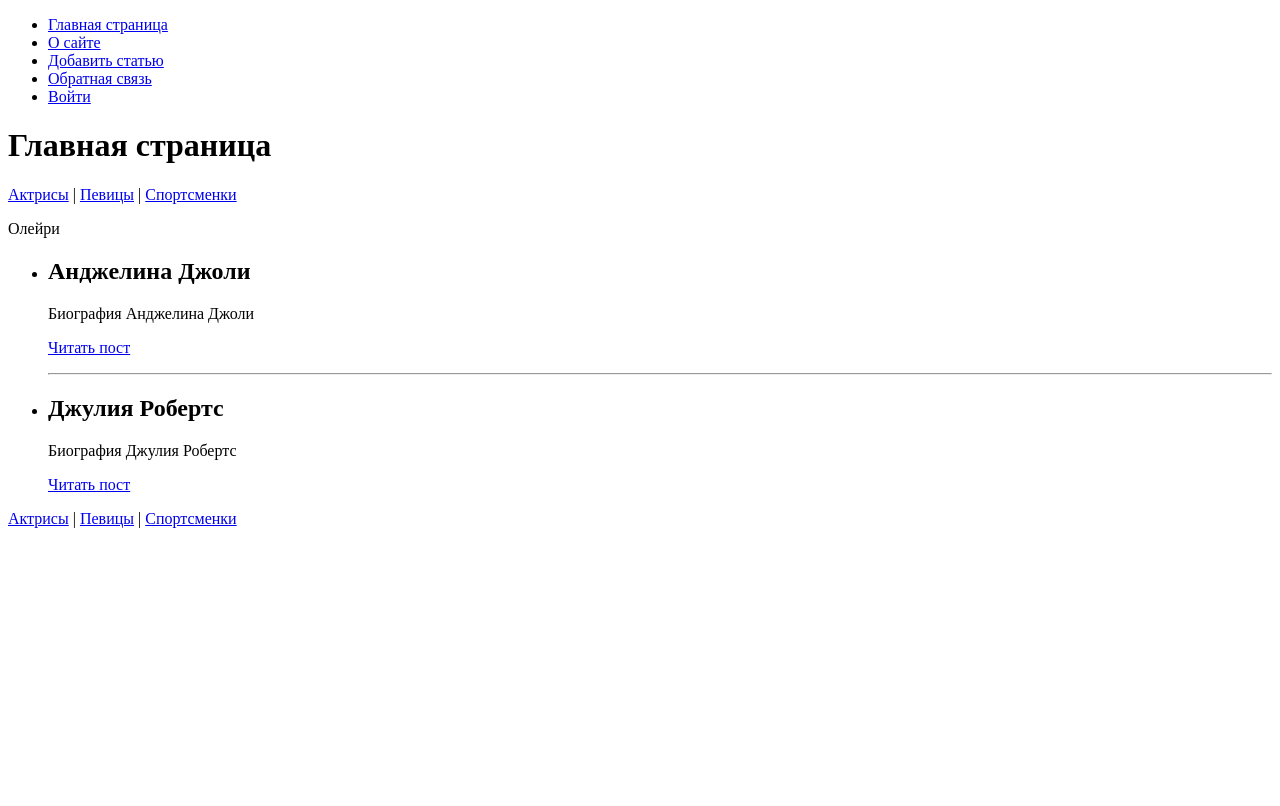
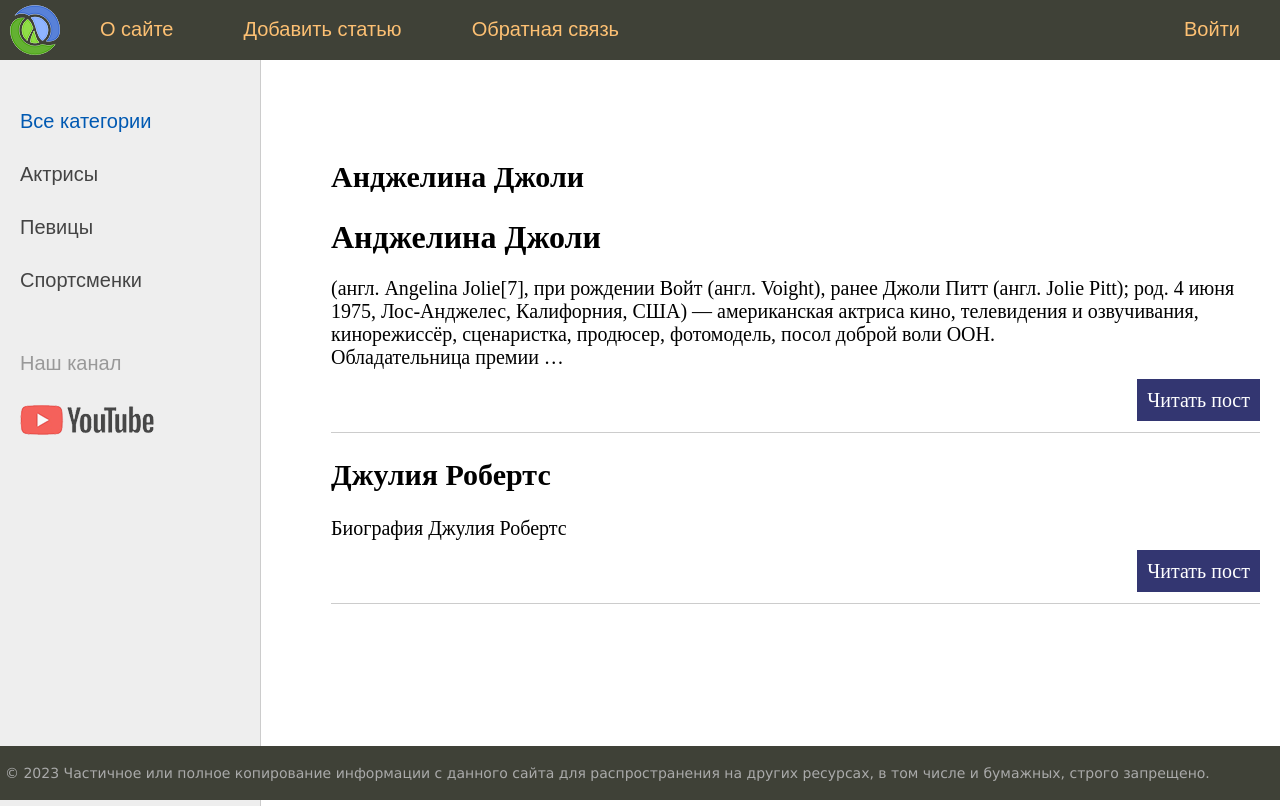
Before and after one commit to bolshoychlenbolshieyayca/SSSSCyberAurea, a Django app: page / in a window 1280 px wide. Before the commit the page ends 528 px from the top, so only its background shows below. Run offline with Django 4.2, Linux system fonts and the light colour scheme.

Commit message:
Last 20:56

```diff
--- a/cyberAura/cyberAuraAdmin/templates/cyberAuraAdmin/index.html
+++ b/cyberAura/cyberAuraAdmin/templates/cyberAuraAdmin/index.html
@@ -1,25 +1,17 @@
 {% extends 'base.html' %}
 
 {% block content %}
-    <h1>{{ title }}</h1>
-
-    {% include 'cyberAuraAdmin/includes/nav.html' only with title2='Олейри' %}
-
-    <ul>
+<ul class="list-articles">
 	{% for p in posts %}
 	{% if p.is_published %}
-        <li>
-            <h2>{{ p.title }}</h2>
-            <p>{{ p.content }}</p>
-            <p><a href="{% url 'post' p.id %}">Читать пост</a></p>
-            {% if not forloop.last %}
-            <hr>
-            {% endif %}
+			<li><h2>{{p.title}}</h2>
+    {% autoescape off %}
+	{{p.content|linebreaks|truncatewords:40}}
+    {% endautoescape off %}
+			<div class="clear"></div>
+			<p class="link-read-post"><a href="{% url 'post' p.id %}">Читать пост</a></p>
 			</li>
 	{% endif %}
 	{% endfor %}
 </ul>
-
-    {% include 'cyberAuraAdmin/includes/nav.html' %}
-
 {% endblock %}
--- a/cyberAura/cyberAuraAdmin/views.py
+++ b/cyberAura/cyberAuraAdmin/views.py
@@ -11,7 +11,8 @@ menu = [
 ]
 
 data_db = [
-    {'id': 1, 'title': 'Анджелина Джоли', 'content': 'Биография Анджелина Джоли', 'is_published': True},
+    {'id': 1, 'title': 'Анджелина Джоли', 'content': '''<h1>Анджелина Джоли</h1> (англ. Angelina Jolie[7], при рождении Войт (англ. Voight), ранее Джоли Питт (англ. Jolie Pitt); род. 4 июня 1975, Лос-Анджелес, Калифорния, США) — американская актриса кино, телевидения и озвучивания, кинорежиссёр, сценаристка, продюсер, фотомодель, посол доброй воли ООН.
+    Обладательница премии «Оскар», трёх премий «Золотой глобус» (первая актриса в истории, три года подряд выигравшая премию) и двух «Премий Гильдии киноактёров США».''', 'is_published': True},
     {'id': 2, 'title': 'Марго Робби', 'content': 'Биография Марго Робби', 'is_published': False},
     {'id': 3, 'title': 'Джулия Робертс', 'content': 'Биография Джулия Робертс', 'is_published': True},
 ]
--- a/cyberAura/templates/base.html
+++ b/cyberAura/templates/base.html
@@ -1,19 +1,66 @@
+{% load static %}
 <!DOCTYPE html>
-<html lang="en">
+<html>
 <head>
-    <meta charset="UTF-8">
-    <title>{{ title }}</title>
+	<title>{{title}}</title>
+	<link type="text/css" href="{% static 'cyberAuraAdmin/css/styles.css' %}" rel="stylesheet" />
+	<meta http-equiv="Content-Type" content="text/html; charset=utf-8">
+	<link rel="shortcut icon" href="{% static 'cyberAuraAdmin/images/main.ico' %}" type="image/x-icon"/>
+	<meta name="viewport" content="width=device-width, initial-scale=1.0">
 </head>
 <body>
-    <ul>
-        <li><a href="{% url 'home' %}">Главная страница</a></li>
-        {% for m in menu %}
-        {% if not forloop.last %}<li>{% else %}<li class="last">{% endif %}
-            <a href="{% url m.url_name %}">{{ m.title }}</a>
-        </li>
-        {% endfor %}
-    </ul>
+<table class="table-page" border=0 cellpadding="0" cellspacing="0">
+<tr><td valign=top>
+{% block mainmenu %}
+		<div class="header">
+			<ul id="mainmenu" class="mainmenu">
+			<li class="logo"><a href="{% url 'home' %}"><div class="logo"></div></a></li>
+{% for m in menu %}
+	{% if not forloop.last %}<li>{% else %}<li class="last">{% endif %}
+		<a href="{% url m.url_name %}">{{m.title}}</a></li>
+{% endfor %}
+			</ul>
+			<div class="clear"></div>
+		</div>
+{% endblock mainmenu %}
 
-    {% block content %} {% endblock %}
+
+<table class="table-content" border=0 cellpadding="0" cellspacing="0">
+<tr>
+<!-- Sidebar слева -->
+	<td valign="top" class="left-chapters">
+	<ul id="leftchapters">
+		<li class="selected">Все категории</li>
+		<li><a href="#">Актрисы</a></li>
+		<li><a href="#">Певицы</a></li>
+		<li><a href="#">Спортсменки</a></li>
+		<li class="share">
+		<p>Наш канал</p>
+		<a class="share-yt" href="https://www.youtube.com/channel/UClJzWfGWuGJL2t-3dYKcHTA/playlists" target="_blank" rel="nofollow"></a>
+		</li>
+	</ul>
+</td>
+<!-- Конец Sidebar'а -->
+<td valign="top" class="content">
+	<!-- Хлебные крошки -->
+	{% block breadcrumbs %}
+	{% endblock %}
+
+<!-- Блок контента -->
+	<div class="content-text">
+{% block content %}
+{% endblock %}
+	</div>
+<!-- Конец блока контента -->
+
+</td></tr></table>
+</td></tr>
+<!-- Footer -->
+<tr><td valign=top>
+	<div id="footer">
+		<p>&copy; 2023 Частичное или полное копирование информации с данного сайта для распространения на других ресурсах, в том числе и бумажных, строго запрещено.</p>
+	</div>
+</td></tr></table>
+<!-- Конец footer'а и страницы -->
 </body>
 </html>
```
Lines whose indentation alone changed are shown as unchanged.
